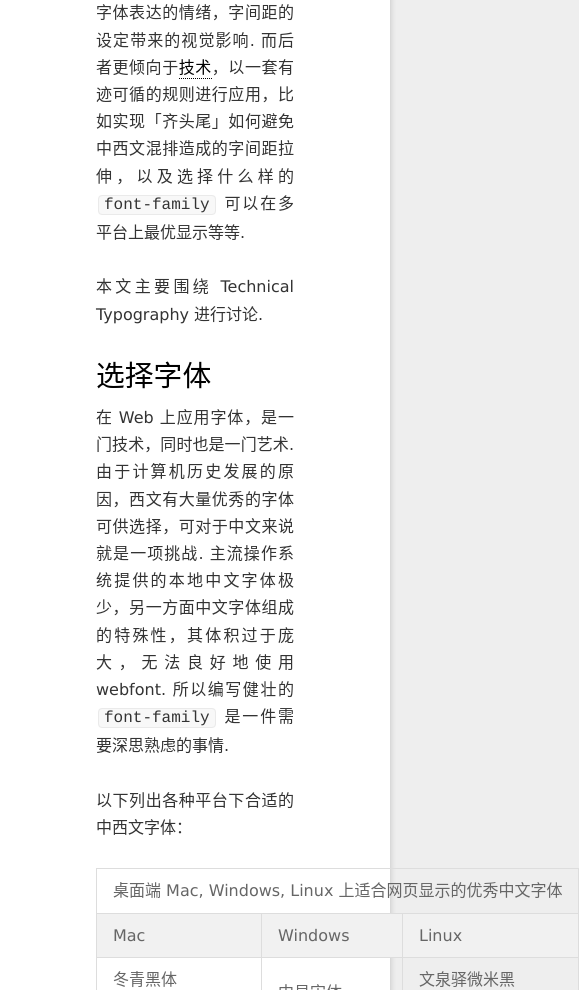
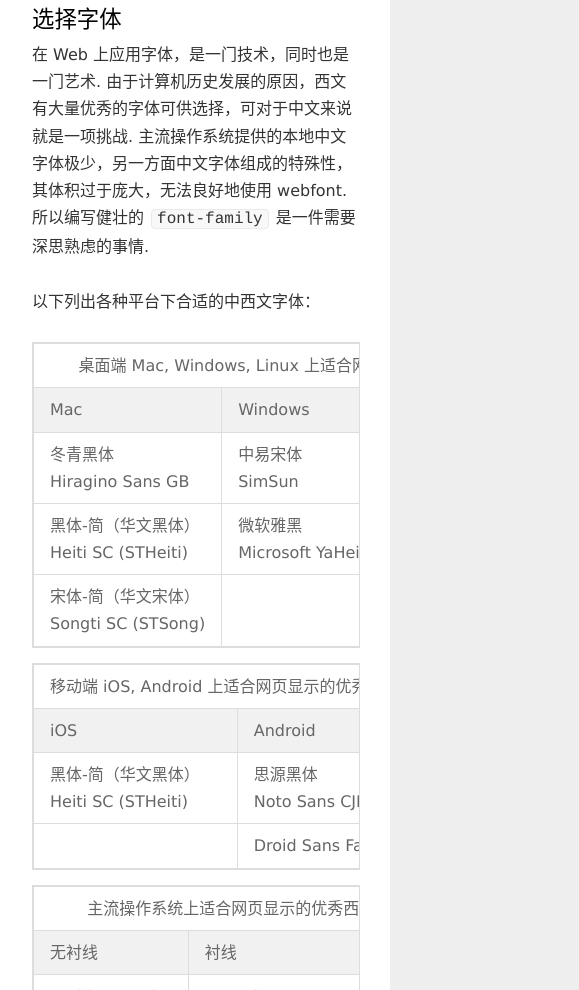
Before and after one commit to Aaaaaashu/Aaaaaashu.github.io, a plain HTML site: page shu/index.html in a window 390 px wide. Shown: the part 1010-2000 px from the top of the page, 579 px wide, since content can reach past the window. Drawn offline with Linux system fonts and the light colour scheme.

Commit message:
add responsive and some adjust

```diff
--- a/shu/index.html
+++ b/shu/index.html
@@ -4,9 +4,9 @@
   <meta charset="UTF-8">
   <meta http-equiv="X-UA-Compatible" content="IE=edge,chrome=1">
   <title>树</title>
-  <meta name="description" content="不超过150个字符">
-  <meta name="keywords" content="">
-  <meta name="author" content="name, email@gmail.com">
+  <meta name="description" content="网页上百分之九十五的信息是「文字」，大多数人浏览网页的状态就是阅读，也就是你目前正在做的事情. 因此作为一名前端工程师，让文字更好地在网页显示，是一件极其重要的工作.">
+  <meta name="keywords" content="网页字体排印指南">
+  <meta name="Ashu" content="Ashu, orangehat.rb@gmail.com">
 
   <!-- 为移动设备添加 viewport -->
   <meta name="viewport" content="width=device-width, initial-scale=1.0">
@@ -14,7 +14,7 @@
   <link rel="shortcut icon" href="path/to/favicon.ico">
   <link rel="stylesheet" href="shu.css"/>
   <style>
-  html,body{padding:0; margin:0; min-height: 100%; height:100%; background-color: #eee;}
+  html,body{padding:0; margin:0; background-color: #eee;}
   .content {
     max-width: 36em;
     padding: 2em 6em;
@@ -35,6 +35,35 @@
   .ending-2 {
     margin-right: 40px;
   }
+
+  @media (max-width: 36em) {
+    .content {
+      padding: 2em 2em;
+      margin: 0 auto;
+    }
+
+    .table-responsive {
+      width: 100%;
+      margin-bottom: 15px;
+      overflow-x: scroll;
+      overflow-y: hidden;
+      border: 1px solid #dddddd;
+      -ms-overflow-style: -ms-autohiding-scrollbar;
+      -webkit-overflow-scrolling: touch;
+    }
+    .table-responsive > table {
+      margin-bottom: 0;
+    }
+    .table-responsive > table > thead > tr > th,
+    .table-responsive > table > tbody > tr > th,
+    .table-responsive > table > tfoot > tr > th,
+    .table-responsive > table > thead > tr > td,
+    .table-responsive > table > tbody > tr > td,
+    .table-responsive > table > tfoot > tr > td {
+      white-space: nowrap;
+    }
+  }
+
   </style>
 </head>
 <body>
@@ -73,6 +102,7 @@
 
   <p>以下列出各种平台下合适的中西文字体：</p>
 
+  <div class="table-responsive">
     <table>
       <caption>桌面端 Mac, Windows, Linux 上适合网页显示的优秀中文字体</caption>
       <thead>
@@ -100,7 +130,9 @@
         </tr>
       </tbody>
     </table>
+  </div>
 
+  <div class="table-responsive">
     <table>
       <caption>移动端 iOS, Android 上适合网页显示的优秀中文字体</caption>
       <thead>
@@ -120,7 +152,9 @@
         </tr>
       </tbody>
     </table>
+  </div>
 
+  <div class="table-responsive">
     <table>
       <caption>主流操作系统上适合网页显示的优秀西文字体</caption>
       <thead>
@@ -148,14 +182,14 @@
         </tr>
       </tbody>
     </table>
+  </div>
 
   <p>抛开宋/明体长时间作为系统默认字体，所产生的审美疲劳，宋/明体相比黑体是更合适作为内文字体. 大多的宋/明体针对内文设计，横细直粗，造型方正，笔画在小字号的情况下，不会糊在一起，给人一种素雅的感觉. 而黑体笔画粗壮有力，引人注目，更适合作为标题使用.</p>
   <p>但大部分人已经习惯在网页上阅读黑体，以及宋/明体在字重过大的情况下，显示效果还是不太理想. 所以内文默认提供黑体，可选择性的切换宋/明体.</p>
   <p>按照以上表格提供的中文字体，为此我为内文和标题编写两套 <code>font-family</code>. 关于这两套 <code>font-family</code> 的选择和排序，等空闲时，再写一篇文章谈下.</p>
 
   <pre><code>p { font-family: "Georgia", "Times New Roman", "Songti SC", "SimSun", serif; }
-    h1, h2, h3, h4, h5, h6 { font-family: "Lucida Grande", "Helvetica Neue", "Arial", "Hiragino Sans GB", "Noto Sans CJK SC", "Heiti SC", "Microsoft YaHei", "WenQuanYi Microhei", sans-serif; }
-  </code></pre>
+h1, h2, h3, h4, h5, h6 { font-family: "Lucida Grande", "Helvetica Neue", "Arial", "Hiragino Sans GB", "Noto Sans CJK SC", "Heiti SC", "Microsoft YaHei", "WenQuanYi Microhei", sans-serif; }</code></pre>
 
   <h2 id="rhythm">垂直的旋律</h2>
 
@@ -169,8 +203,7 @@
 h2 { font-size: 1.8em; }
 h3 { font-size: 1.6em; }
 h4 { font-size: 1.4em; }
-      h5, h6 { font-size: 1.2em; }
-    </code></pre>
+h5, h6 { font-size: 1.2em; }</code></pre>
 
     <h3>节拍</h3>
     <p>此外，Robert Bringhurst 还谈到版式中的空间就像音乐中的时间(Space in typography is like time in music)，言下之意，把握间距（行高）就如把握节拍. 节拍是对时间的分割，倘若抢拍便失去节奏. 文字的间距（行高）亦是对空间的分割，不一致间距（行高）比例，便会失去「垂直的旋律」.</p>
@@ -178,8 +211,7 @@
       标题 <code>h1, h2, h3, h4, h5, h6</code> 以 1.5em 作为行高.</p>
 
       <pre><code>p { line-height: 1.7em; }
-        h1, h2, h3, h4, h5, h6 { line-height: 1.5em; }
-      </code></pre>
+h1, h2, h3, h4, h5, h6 { line-height: 1.5em; }</code></pre>
 
       <h2 id="space">段首缩进 VS 段落间距</h2>
       <p>段落分隔对于中文排版而言也是特别重要，主要以「段首缩进」和「段落间距」两种方式表现，它们的唯一目的就是将段落分隔.</p>
@@ -189,8 +221,7 @@
 h1, h2, h3, h4, h5, h6 {
   margin-top: .7em;
   margin-bottom: 0.2em;
-        }
-      </code></pre>
+}</code></pre>
 
       <h2 id="justify">对齐</h2>
       <p>汉字的方块性质构成了汉字独有的艺术美感，使其具有工整的特点，从而显现出中文排版的重要原则：所有元素都是正方体. 但从二十世纪开始使用标点后，以及中西文混排的情况越来越多，为了保证「禁则处理」和「齐头尾」实现，可能需要在不同条件下进行适当的断词处理.</p>
@@ -205,19 +236,17 @@
       <pre><code>p {
 text-align: justify;
 text-justify: inter-ideographic;
-      }
-    </code></pre>
+}</code></pre>
 
     <p>但这样的「齐头尾」并不是完美的，主要由于技术遗留原因，在 Windows 和 Linux 上的 webkit 浏览器并没有实现 <code>inter-ideographic</code> 导致中西文混排的时候，容易出现过度拉伸字间距的情况.</p>
     <p>
-      <img src="http://orangehat.u.qiniudn.com/justify.png" alt="justify" />
+      <img src="images/justify.png" alt="justify" />
       <span class="img-caption">左侧: inter-ideographic | 右侧: break-all</span>
     </p>
     <p>为此有一种不优雅的解决方案，在极易出现字间距拉伸的小尺寸屏幕（手机）上使用「断词处理」，避免字间距拉伸，可是这样也带来「无视避头尾规则」和「西文单词断词」的坏毛病. 这是用一种不优雅解决另一种不优雅，按需抉择吧.</p>
     <p>可以设置以下属性进行「断词处理」</p>
 
-    <pre><code>p { word-break: break-all; }
-    </code></pre>
+    <pre><code>p { word-break: break-all; }</code></pre>
 
     <h2 id="explain">未作说明...</h2>
     <ul>
@@ -247,5 +276,4 @@
   </div>
 
 </body>
-<script src="http://static.segmentfault.com/build/3rd/snowfall.min.js"></script>
 </html>
--- a/shu/shu.css
+++ b/shu/shu.css
@@ -115,7 +115,8 @@ h3     { font-size: 1.6em; }
 h4     { font-size: 1.4em; }
 h5, h6 { font-size: 1.2em; }
 
-h2 + h3 {
+h2 + h3
+h3 + h4 {
   margin-top: 0;
 }
 
@@ -184,17 +185,6 @@ table caption {
   border-bottom: none;
 }
 
-/* 高亮选中 */
-::-moz-selection {
-  background: #08c;
-  color: #fff;
-}
-
-::selection {
-  background: #08c;
-  color: #fff;
-}
-
 strong, b {
   padding-bottom: 1px;
   border-bottom: 1px dotted #000;
@@ -236,7 +226,7 @@ code {
   border: 1px solid #eaeaea;
   border-radius: 4px;
   background-color: #f8f8f8;
-  white-space: nowrap;
+  white-space: pre-wrap;
 }
 
 pre code {
@@ -263,8 +253,19 @@ blockquote {
   margin-left: 2px;
 }
 
-@media only screen and ( max-width: 748px ){
+@media only screen and ( max-width: 36em ){
   blockquote { margin: 1em 0; }
+
+  p {
+    text-align: initial;
+    text-justify: initial;
+  }
+
+  h1     { font-size: 1.6em; }
+  h2     { font-size: 1.4em; }
+  h3     { font-size: 1.2em; }
+  h4     { font-size: 1em; }
+  h5, h6 { font-size: 1em; }
 }
 
 /* 一致化 horizontal rule */
```
Also changed, not shown: shu/images/justify.png (added). Lines whose indentation alone changed are shown as unchanged.
